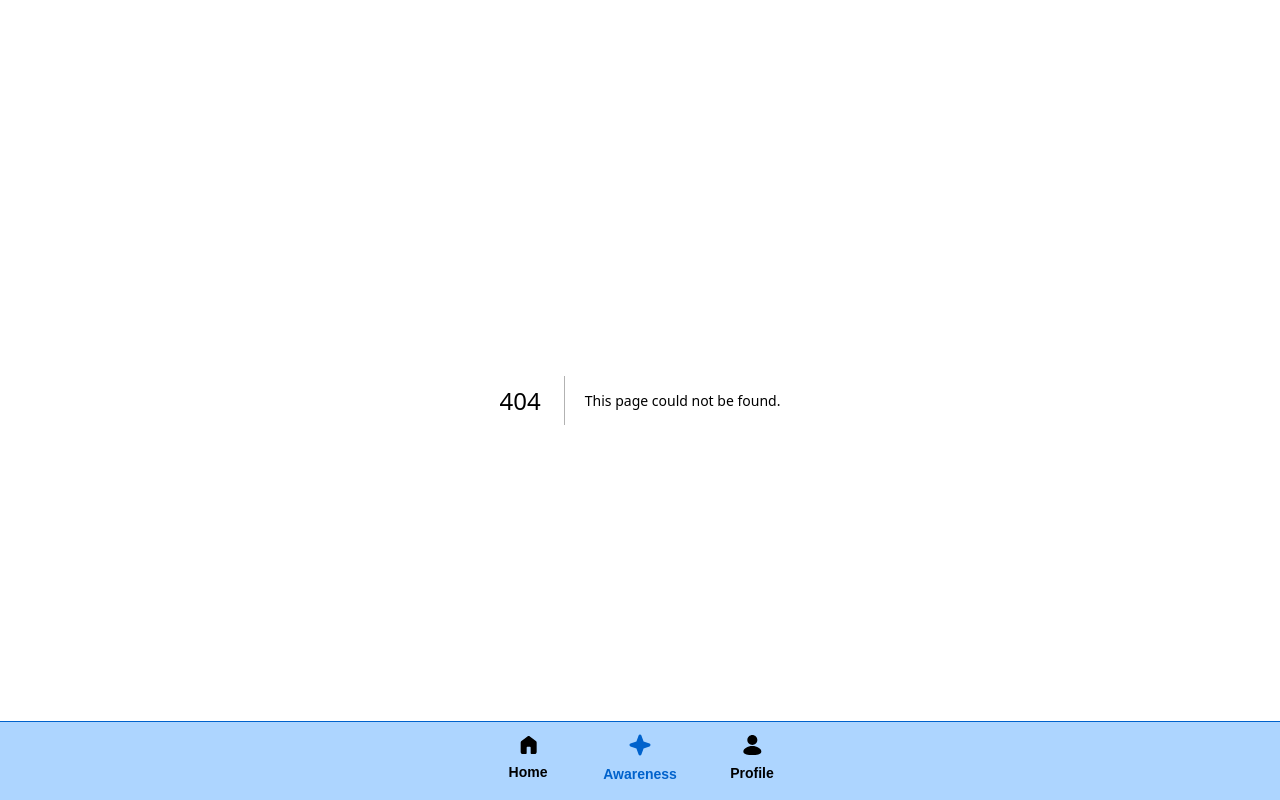
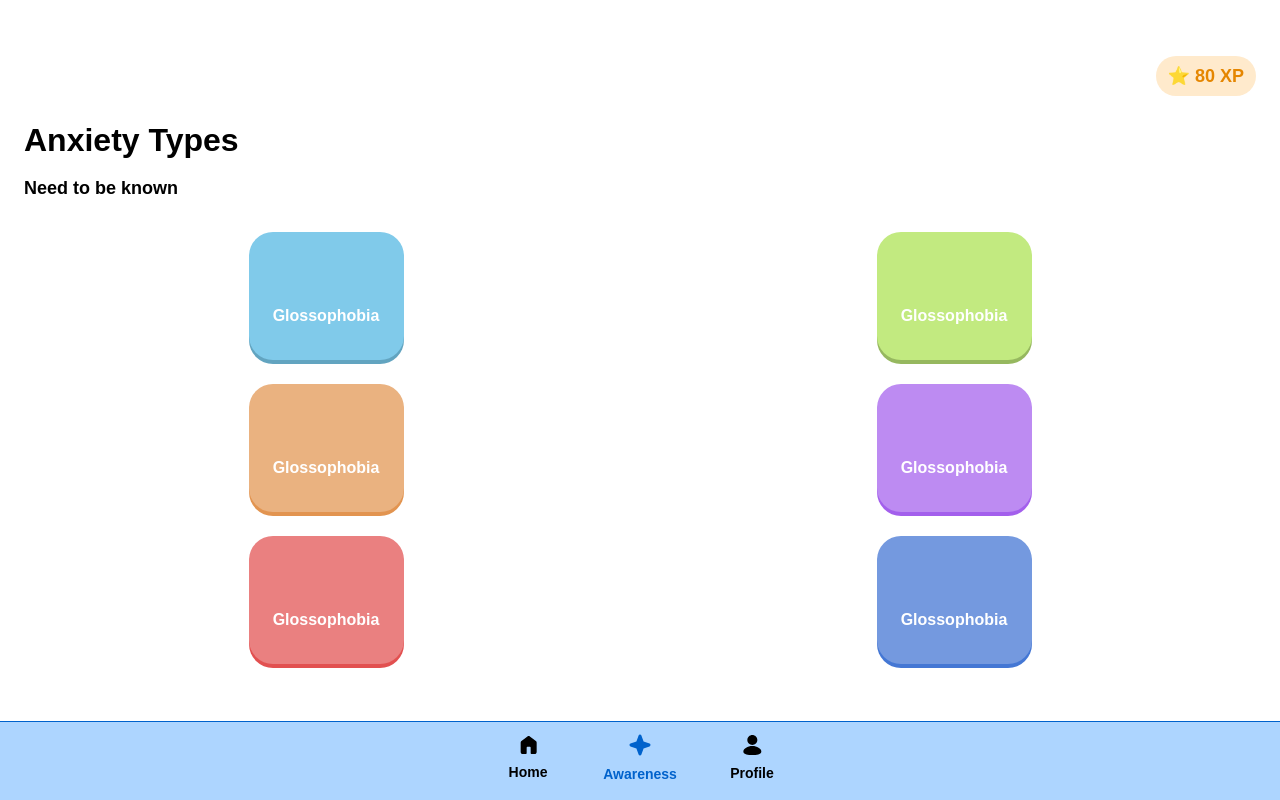
Before and after one commit to altafparves/pitchpro-fe, a Next.js app: page /awareness in a window 1280 px wide. Before the commit this address had no page. Built offline with nearby package versions, Linux system fonts and the light colour scheme.

Commit message:
Feat[Awareness]: Add Awareness page layout with components

```diff
--- /dev/null
+++ b/src/app/awareness/page.jsx
@@ -0,0 +1,41 @@
+"use client";
+// import Navbar from "./components/navbar";
+import XpChip from "../components/XpChip";
+import MenuButton from "../components/MenuButton";
+export default function AwarenessPage() {
+
+
+   const menuItems = [
+     { id: 1, color: "#80CAEA", shadow: "#62A4C0", text: "Glossophobia" },
+     { id: 2, color: "#C2EA80", shadow: "#96B85F", text: "Glossophobia" },
+     { id: 3, color: "#EAB280", shadow: "#E29450", text: "Glossophobia" },
+     { id: 4, color: "#BD8BF2", shadow: "#A35FEC", text: "Glossophobia" },
+     { id: 5, color: "#EA8080", shadow: "#E25050", text: "Glossophobia" },
+     { id: 6, color: "#7499DF", shadow: "#4477D4", text: "Glossophobia" },
+   ];
+  return (
+    <>
+      <div className="bg-neutral-50 w-full min-h-screen flex flex-col relative ">
+        <div className="bg-neutral-50 h-[104px] flex items-end justify-end py-2 fixed w-full z-40 px-6">
+                  <XpChip></XpChip>
+        </div>
+        <div className="w-full flex flex-col px-6 bg-neutral-50 pt-[120px] gap-8">
+          <div className="w-full flex flex-col items-start gap-4 text-neutral-900">
+            <p className="text-heading-h1 font-semibold">Anxiety Types</p>
+            <p className="text-title font-[550]">Need to be known</p>
+          </div>
+          <div
+            className="w-full menu grid grid-cols-2 gap-6
+          justify-items-center items-center mx-auto"
+          >
+            {menuItems.map((item) => (
+              <MenuButton key={item.id} color={item.color} shadowColor={item.shadow}>
+                {item.text}
+              </MenuButton>
+            ))}
+          </div>
+        </div>
+      </div>
+    </>
+  );
+}
--- /dev/null
+++ b/src/app/components/Card.jsx
@@ -0,0 +1,7 @@
+export default function Card({ children, padding = "p-6" }) {
+  return (
+    <>
+      <div className={`w-full rounded-[24] ${padding}  border-2 border-[#A6A6A6] p-6 `}>{children}</div>
+    </>
+  );
+}
```
